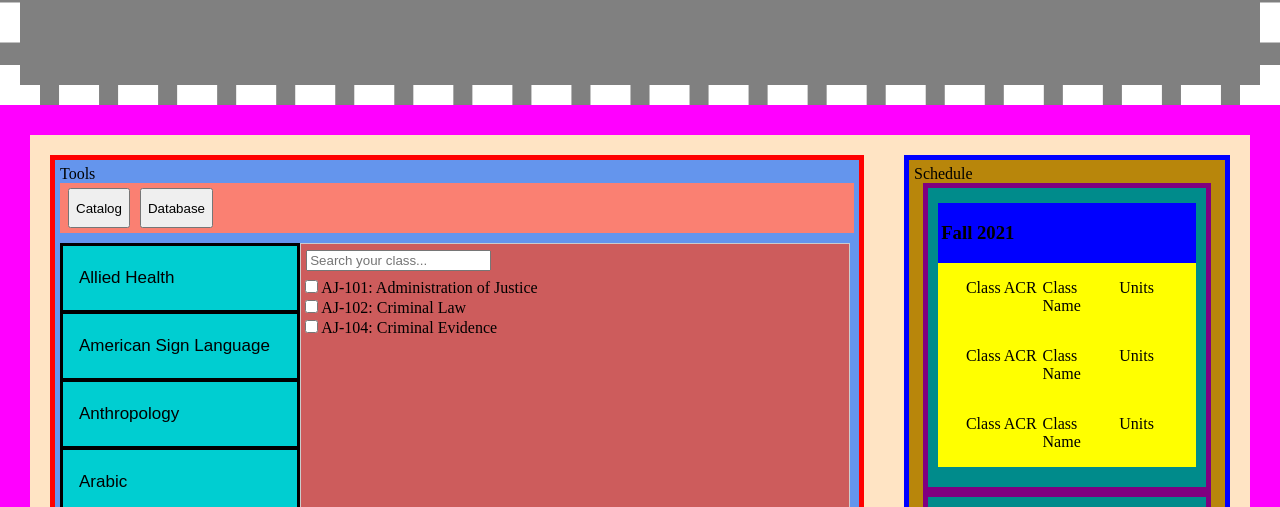
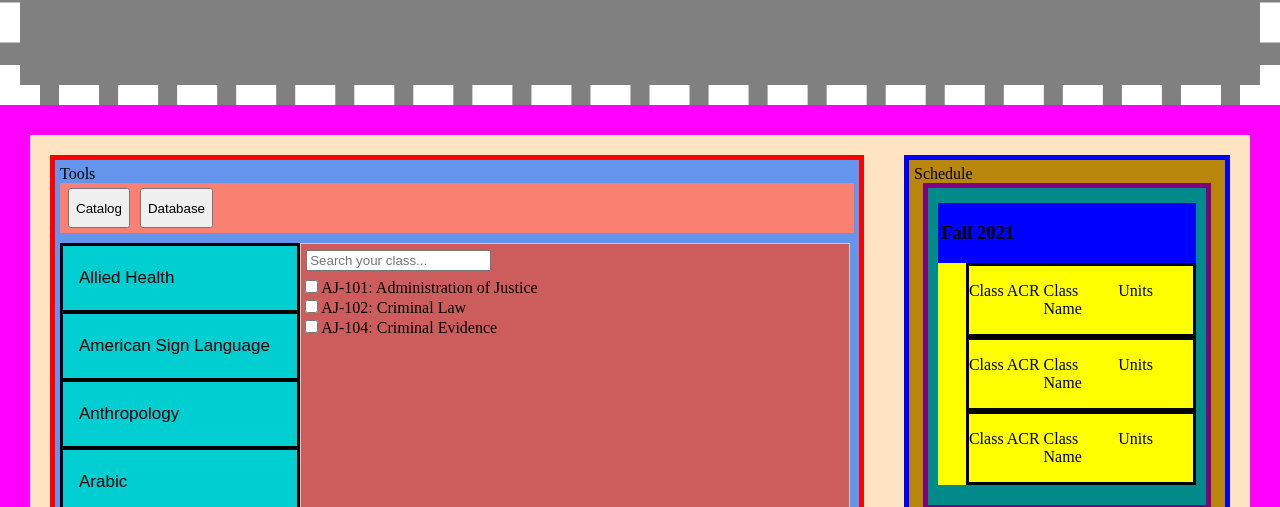
Before and after one commit to dot-slash-CS/MakeMyFuture, a website: page public/builder.html in a window 1280 px wide. Shown: the part 287-794 px from the top of the page. Drawn offline with Linux system fonts and the light colour scheme.

Commit message:
package update

```diff
--- a/package.json
+++ b/package.json
@@ -24,7 +24,6 @@
   },
   "homepage": "https://github.com/dot-slash-CS/MakeMyFuture#readme",
   "dependencies": {
-    "express": "^4.17.1",
-    "expresss": "^0.0.0"
+    "express": "^4.17.1"
   }
 }
--- a/public/css/builder.css
+++ b/public/css/builder.css
@@ -132,6 +132,8 @@
 .semester-class {
     display: grid;
     grid-template-columns: 1fr 1fr 1fr;
+
+    border: 3px solid black;
 }
 
 /* END SCHEDULE */
```
Also changed, not shown: 1 other file.
